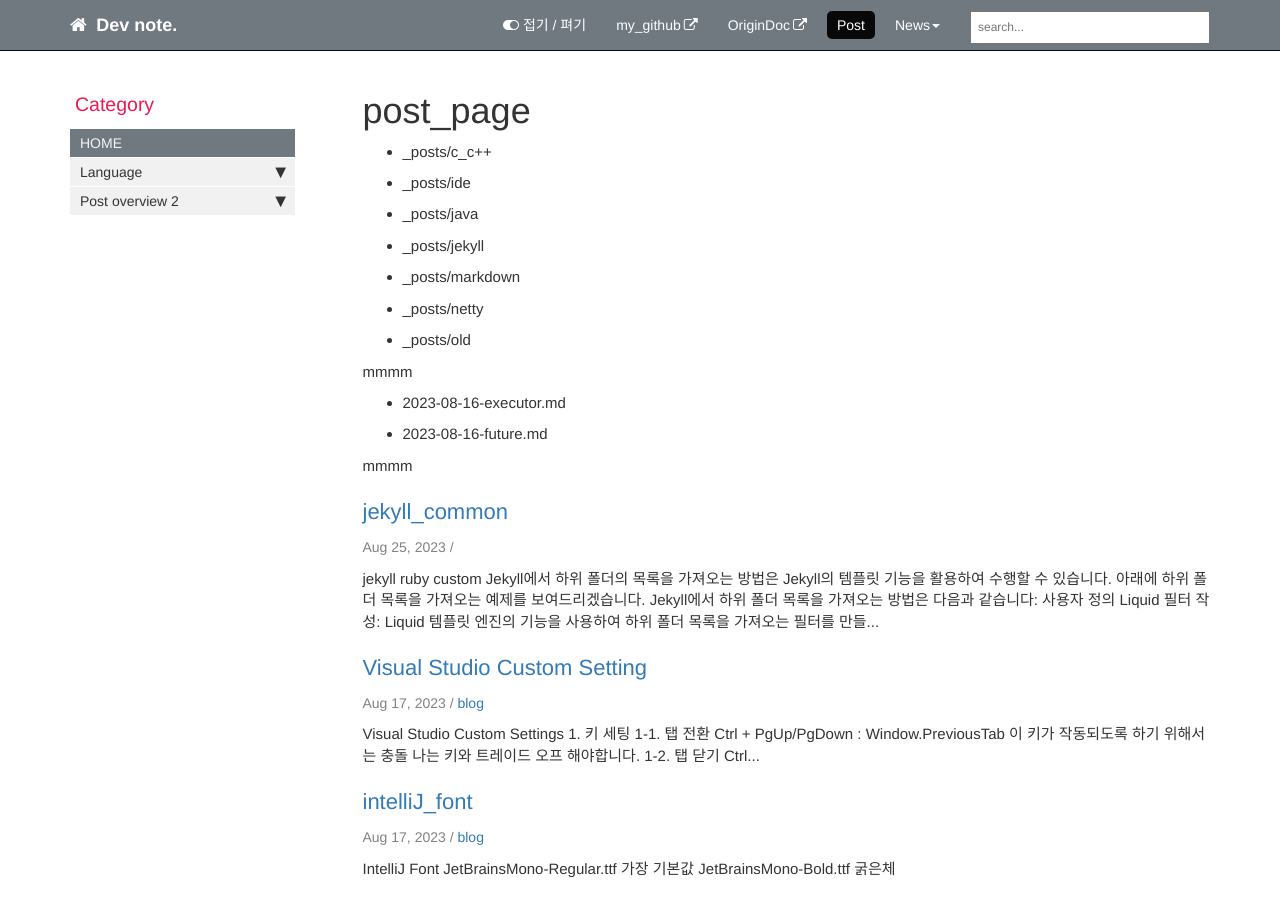
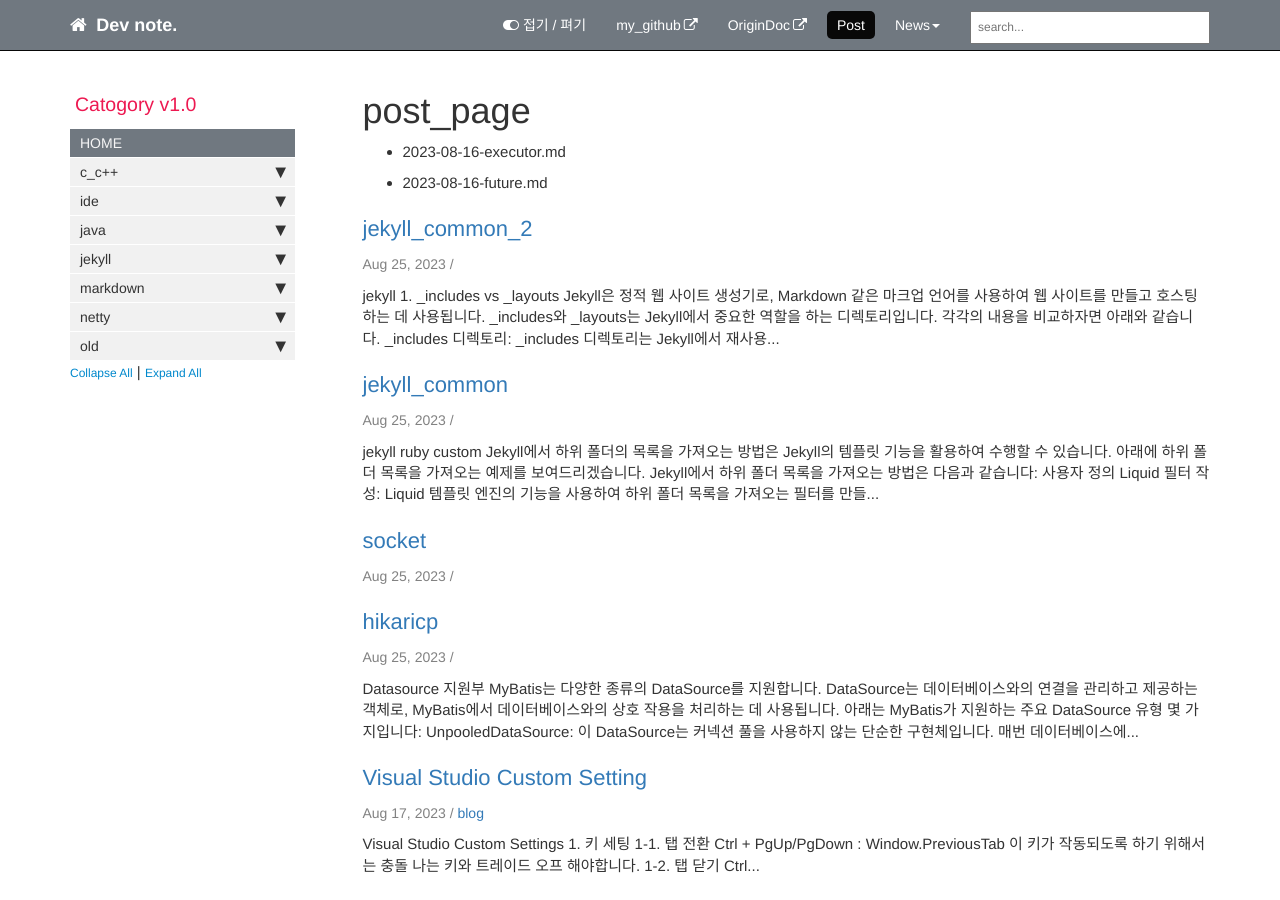
Before and after one commit to bfh3000/blog.github.io, a Jekyll site: the page built from pages/post_page/post_page.html, in a window 1280 px wide and 900 px high. Built offline with Jekyll 4.4.1, drawn with Linux system fonts in a browser that asks for light colours; comment, search, counter and statistics services are not loaded.

Commit message:
카테고리 자동화 완성.

````diff
--- /dev/null
+++ b/_includes/sidebar_custom.html
@@ -0,0 +1,50 @@
+{% assign subdirs = '_posts' | subdirectories %}
+
+<ul id="mysidebar" class="nav">
+    <li class="sidebarTitle">Catogory v1.0</li>
+    <li class="active">
+        <a title="HOME" href="post_page.html">HOME</a>
+    </li>
+
+    {% for subdir in subdirs %}
+    {% assign second_folder = subdir | remove_first: "_posts/" %}
+    <li>
+        <a title="{{subdir}}" href="#">{{second_folder}}</a>
+        <ul>
+            {% assign subdir_childs = subdir | subdirectories %}
+            {% for subdir_child in subdir_childs %}
+                {% if subdir_child == "00" %} <!-- 1단 : 디렉터리 파일-->
+                    {% assign files = subdir | fileList %}
+                    {% for file in files %}
+                        <li>
+                            <a title="" href="#">{{file}}</a>
+                        </li>
+                    {% endfor %}
+                {% else %}
+                    <li>
+                        {% assign subdir_childs = subdir | subdirectories %}
+                        <a title="" href="#">{{subdir_child | remove_first: "_posts/" | remove_first: second_folder | remove_first: "/" }} </a>
+                        <ul>
+                            <li>
+                                <a title="" href="#">1</a>
+                            </li>
+                            <li>
+                                <a title="" href="#">2</a>
+                            </li>
+                        </ul>
+                    </li>
+                {% endif %}
+            {% endfor %}
+        </ul>
+    </li>
+    {% endfor %}
+
+    <p class="external">
+        <a href="#" id="collapseAll">Collapse All</a> | <a href="#" id="expandAll">Expand All</a>
+    </p>
+</ul>
+
+<!-- this highlights the active parent class in the navgoco sidebar. this is critical so that the parent expands when you're viewing a page. This must appear below the sidebar code above. Otherwise, if placed inside customscripts.js, the script runs before the sidebar code runs and the class never gets inserted.-->
+<script>$("li.active").parents('li').toggleClass("active");</script>
+
+{% comment %} Copyright 2021 Google LLC {% endcomment %}
--- a/_layouts/default.html
+++ b/_layouts/default.html
@@ -83,7 +83,7 @@
         {% unless page.hide_sidebar %}
             <!-- Sidebar Column -->
             <div class="col-md-3" id="tg-sb-sidebar">
-                {% include sidebar.html %}
+                {% include sidebar_custom.html %}
             </div>
             {% assign content_col_size = "col-md-9" %}
         {% endunless %}
--- a/_plugins/subdirectories_filter.rb
+++ b/_plugins/subdirectories_filter.rb
@@ -1,12 +1,18 @@
 module Jekyll
-  module SubdirectoriesFilter
-    def subdirectories(input)
-      Dir.glob(File.join(input, '*')).select { |f| File.directory?(f) }
-    end
-    def file_list(input)
-      Dir.glob(File.join(input, '*')).select { |f| File.file?(f) }.map { |f| File.basename(f) }
-    end
+  def subdirectories(input)
+    # 주어진 디렉토리 내의 모든 파일과 디렉토리의 경로를 가져옴
+    paths = Dir.glob(File.join(input, '*'))
+
+    # 가져온 경로 중 디렉토리인 것만 필터링하여 반환
+    subdirs = paths.select { |f| File.directory?(f) }
+
+    # 디렉토리가 없으면 "00"을 반환
+    subdirs.empty? ? ["00"] : subdirs
+  end
+
+  def fileList(input)
+    Dir.glob(File.join(input, '*')).select { |f| File.file?(f) }.map { |f| File.basename(f) }
   end
 end
 
-Liquid::Template.register_filter(Jekyll::SubdirectoriesFilter)
+Liquid::Template.register_filter(Jekyll)
--- /dev/null
+++ b/_posts/java/jdbc/hikaricp/2023-08-25-hikaricp.md
@@ -0,0 +1,83 @@
+---
+title: hikaricp
+sidebar: post_sidebar
+---
+# Datasource 지원부
+MyBatis는 다양한 종류의 `DataSource`를 지원합니다. `DataSource`는 데이터베이스와의 연결을 관리하고 제공하는 객체로, MyBatis에서 데이터베이스와의 상호 작용을 처리하는 데 사용됩니다. 아래는 MyBatis가 지원하는 주요 `DataSource` 유형 몇 가지입니다:
+
+1. **UnpooledDataSource**: 이 `DataSource`는 커넥션 풀을 사용하지 않는 단순한 구현체입니다. 매번 데이터베이스에 연결을 생성하고 해제합니다. 테스트나 간단한 애플리케이션 개발에 적합합니다.
+
+2. **PooledDataSource**: MyBatis 내부에 간단한 커넥션 풀을 가진 `DataSource` 구현체입니다. 이는 기본적인 커넥션 풀링을 제공하며, 작은 규모의 애플리케이션에서 사용하기에 적합합니다.
+
+3. **JndiDataSource**: Java Naming and Directory Interface (JNDI)를 사용하여 컨테이너에서 제공하는 `DataSource`를 사용합니다. 주로 엔터프라이즈 환경에서 사용됩니다.
+
+4. **DataSourceFactory**: 사용자 정의 `DataSource` 구현체를 생성하는 팩토리 클래스를 등록할 수 있습니다. 이를 통해 서드파티 커넥션 풀 라이브러리와 연동할 수 있습니다.
+
+5. **SpringManagedTransaction**: 스프링 프레임워크와 통합하여 스프링의 트랜잭션 관리를 사용하는 `DataSource`입니다.
+
+6. **XADataSourceWrapper**: Java EE에서 XA 트랜잭션을 지원하는 데이터베이스와 연동할 때 사용되는 `DataSource`입니다.
+
+위에서 언급한 것처럼, MyBatis는 다양한 `DataSource`를 지원하며, 각각의 유형은 다양한 상황과 요구사항에 맞게 선택하여 사용할 수 있습니다. 애플리케이션의 규모, 환경 및 성능 요구에 따라 적합한 `DataSource`를 선택하고 구성하는 것이 중요합니다.
+
+***
+***
+***
+***
+***
+# 실제 구현부
+MyBatis에서 HikariCP를 사용하려면 `DataSourceFactory` 인터페이스를 구현하여 HikariCP와 연동할 수 있습니다. 아래는 이를 구현하는 간단한 예시입니다:
+
+1. **DataSourceFactory 구현 클래스 생성**: 먼저, `DataSourceFactory` 인터페이스를 구현하는 클래스를 생성합니다. 이 클래스에서는 HikariCP의 `HikariDataSource`를 생성하고 설정합니다.
+
+```java
+import org.apache.ibatis.datasource.DataSourceFactory;
+import com.zaxxer.hikari.HikariDataSource;
+
+import javax.sql.DataSource;
+import java.util.Properties;
+
+public class HikariCPDataSourceFactory implements DataSourceFactory {
+    private HikariDataSource dataSource;
+
+    @Override
+    public void setProperties(Properties properties) {
+        dataSource = new HikariDataSource();
+        dataSource.setJdbcUrl(properties.getProperty("url"));
+        dataSource.setUsername(properties.getProperty("username"));
+        dataSource.setPassword(properties.getProperty("password"));
+        // 다른 HikariCP 설정을 여기에 추가
+    }
+
+    @Override
+    public DataSource getDataSource() {
+        return dataSource;
+    }
+}
+```
+
+2. **MyBatis 설정 파일에서 DataSourceFactory 설정**: MyBatis의 설정 파일(`mybatis-config.xml`)에서 위에서 생성한 `HikariCPDataSourceFactory` 클래스를 사용하도록 설정합니다.
+
+```xml
+<configuration>
+    <!-- ... 기타 설정 ... -->
+
+    <environments default="development">
+        <environment id="development">
+            <transactionManager type="JDBC"/>
+            <!-- 위에서 생성한 DataSourceFactory 클래스 사용 -->
+            <dataSource type="your.package.name.HikariCPDataSourceFactory">
+                <property name="url" value="your_database_url"/>
+                <property name="username" value="your_database_username"/>
+                <property name="password" value="your_database_password"/>
+                <!-- 다른 HikariCP 설정을 여기에 추가 -->
+            </dataSource>
+        </environment>
+    </environments>
+
+    <!-- ... 기타 설정 ... -->
+</configuration>
+```
+
+위 예시에서 `your.package.name`을 실제 패키지 이름으로 변경해야 합니다. 또한 HikariCP의 다양한 설정을 `<property>` 요소로 추가할 수 있습니다.
+
+이렇게 하면 MyBatis의 설정 파일에서 HikariCP의 `HikariDataSource`를 사용하게 됩니다. 이 방법을 통해 `DataSource`와 HikariCP의 설정을 한 곳에서 관리하고 구성할 수 있습니다.
--- /dev/null
+++ b/_posts/jekyll/2023-08-25-jekyll_common_2.md
@@ -0,0 +1,125 @@
+---
+title: jekyll_common_2
+published: true
+sidebar: post_sidebar
+folder: jekyll
+---
+
+# jekyll
+## 1. _includes vs _layouts
+
+Jekyll은 정적 웹 사이트 생성기로, Markdown 같은 마크업 언어를 사용하여 웹 사이트를 만들고 호스팅하는 데 사용됩니다. `_includes`와 `_layouts`는 Jekyll에서 중요한 역할을 하는 디렉토리입니다. 각각의 내용을 비교하자면 아래와 같습니다.
+
+1. `_includes` 디렉토리:
+   `_includes` 디렉토리는 Jekyll에서 재사용 가능한 HTML 덩어리나 코드 조각을 저장하는 곳입니다. 이 코드 조각들은 주로 페이지 레이아웃, 포스트 내용, 사이드바, 푸터 등과 같은 다양한 부분에서 사용될 수 있습니다. `_includes` 디렉토리 내에 있는 파일은 주로 HTML 또는 다른 마크업 언어로 작성됩니다.
+2.
+
+   예를 들어, `_includes/header.html` 파일은 웹 사이트의 상단 네비게이션 바를 정의할 수 있고, `_includes/sidebar.html` 파일은 사이드바 컨텐츠를 정의하는 데 사용될 수 있습니다. 이렇게 작성된 코드 조각들은 레이아웃 파일이나 페이지에
+서 `include 파일명.html`와 같이 사용하여 포함시킬 수 있습니다.
+
+
+2. `_layouts` 디렉토리:
+   `_layouts` 디렉토리는 Jekyll 사이트의 기본 레이아웃을 정의하는데 사용됩니다. 레이아웃은 페이지의 구조와 디자인을 결정합니다. `_layouts` 디렉토리 내에 있는 파일들은 주로 HTML로 작성되며, 각 파일은 페이지 또는 포스트 유형에 대한 템플릿 역할을 합니다.
+
+   예를 들어, `_layouts/default.html` 파일은 기본적인 페이지 레이아웃을 정의할 수 있고, `_layouts/post.html` 파일은 블로그 포스트 페이지의 레이아웃을 정의하는데 사용될 수 있습니다. 페이지나 포스트의 내용은 레이아웃에 정의된 템플릿에 따라서 구성됩니다. 이렇게 구성된 페이지와 포스트는 실제 웹 사이트에서 렌더링될 때 `_includes` 디렉토리의 코드 조각들과 결합됩니다.
+
+
+3. 요약하자면, `_includes`는 재사용 가능한 코드 조각을 저장하는 공간이며, `_layouts`는 페이지와 포스트의 기본 레이아웃을 정의하는 템플릿을 저장하는 공간입니다. 이 두 디렉토리를 적절하게 활용하여 Jekyll 사이트의 구조와 디자인을 효과적으로 관리할 수 있습니다.
+
+## 2. "_layouts"에서 정의하는 종류는?
+
+`_layouts` 디렉토리는 Jekyll 사이트의 다양한 페이지 유형에 대한 레이아웃을 정의하는데 사용되며, 이 레이아웃은 해당 페이지의 구조와 디자인을 결정합니다.
+
+1. `default.html`:
+   이 레이아웃은 대부분의 페이지에서 사용될 기본 레이아웃을 정의합니다. 사이트의 로고, 메뉴, 푸터 등이 포함될 수 있습니다.
+
+```html
+<!DOCTYPE html>
+<html>
+<head>
+  <title>{{ page.title }}</title>
+</head>
+<body>
+  <header>
+    <!-- 사이트 로고와 메뉴 등 -->
+  </header>
+
+  <main>
+    {{ content }}
+  </main>
+
+  <footer>
+    <!-- 푸터 내용 -->
+  </footer>
+</body>
+</html>
+```
+
+2. `post.html`:
+   블로그나 글 게시물의 레이아웃을 정의합니다. 보통 본문 내용과 작성자 정보, 댓글 영역 등이 포함될 수 있습니다.
+
+```html
+<!DOCTYPE html>
+<html>
+<head>
+  <title>{{ page.title }}</title>
+</head>
+<body>
+  <article>
+    <h1>{{ page.title }}</h1>
+    <p>{{ page.date | date_to_string }}</p>
+    {{ content }}
+  </article>
+
+  <section id="comments">
+    <!-- 댓글 영역 -->
+  </section>
+</body>
+</html>
+```
+
+3. `page.html`:
+   일반적인 페이지의 레이아웃을 정의합니다. `post.html`과 비슷하나 댓글 영역이 필요하지 않을 수 있습니다.
+
+```html
+<!DOCTYPE html>
+<html>
+<head>
+  <title>{{ page.title }}</title>
+</head>
+<body>
+  <main>
+    <h1>{{ page.title }}</h1>
+    {{ content }}
+  </main>
+</body>
+</html>
+```
+
+4. 사용자 정의 레이아웃:
+   위의 예시 외에도 사용자 정의 레이아웃을 만들 수 있습니다. 예를 들어, 특정 카테고리를 갖는 페이지나 특수한 디자인 요구 사항을 가진 페이지에 대한 레이아웃을 만들 수 있습니다.
+
+```html
+<!DOCTYPE html>
+<html>
+<head>
+  <title>{{ page.title }}</title>
+  <!-- 특별한 스타일 시트 또는 스크립트 추가 -->
+</head>
+<body>
+  <header>
+    <!-- 특별한 헤더 내용 -->
+  </header>
+
+  <main>
+    {{ content }}
+  </main>
+
+  <footer>
+    <!-- 특별한 푸터 내용 -->
+  </footer>
+</body>
+</html>
+```
+
+레이아웃 파일은 `_layouts` 디렉토리에 저장되며, 이 파일들은 Jekyll의 템플릿 엔진을 통해 실제 페이지나 포스트 내용과 결합되어 최종 HTML 페이지를 생성합니다. Jekyll에서는 페이지나 포스트의 헤더(front matter)에 `layout` 속성을 지정하여 어떤 레이아웃을 사용할지 선택할 수 있습니다. 이렇게 함으로써 각각의 페이지나 포스트는 원하는 레이아웃에 따라서 렌더링됩니다.
--- a/pages/post_page/post_page.html
+++ b/pages/post_page/post_page.html
@@ -5,25 +5,13 @@ permalink: post_page.html
 toc: false
 ---
 
-{% assign subdirs = '_posts' | subdirectories %}
 <ul>
-    {% for subdir in subdirs %}
-    <li>{{ subdir }}</li>
-    {% endfor %}
-</ul>
-mmmm
-<br>
-
-{% assign folder_path = '_posts/java/thread' %}
-<ul>
-    {% assign files = folder_path | file_list %}
+    {% assign files = '_posts/java/thread' | fileList %}
     {% for file in files %}
     <li>{{ file }}</li>
     {% endfor %}
 </ul>
 
-mmmm
-<br>
 <div class="home">
     <div class="post-list">
         {% for post in site.posts limit:1000 %}
````
Also changed, not shown: _posts/java/socket/2023-08-25-socket.md (added, +4 -0 lines).
